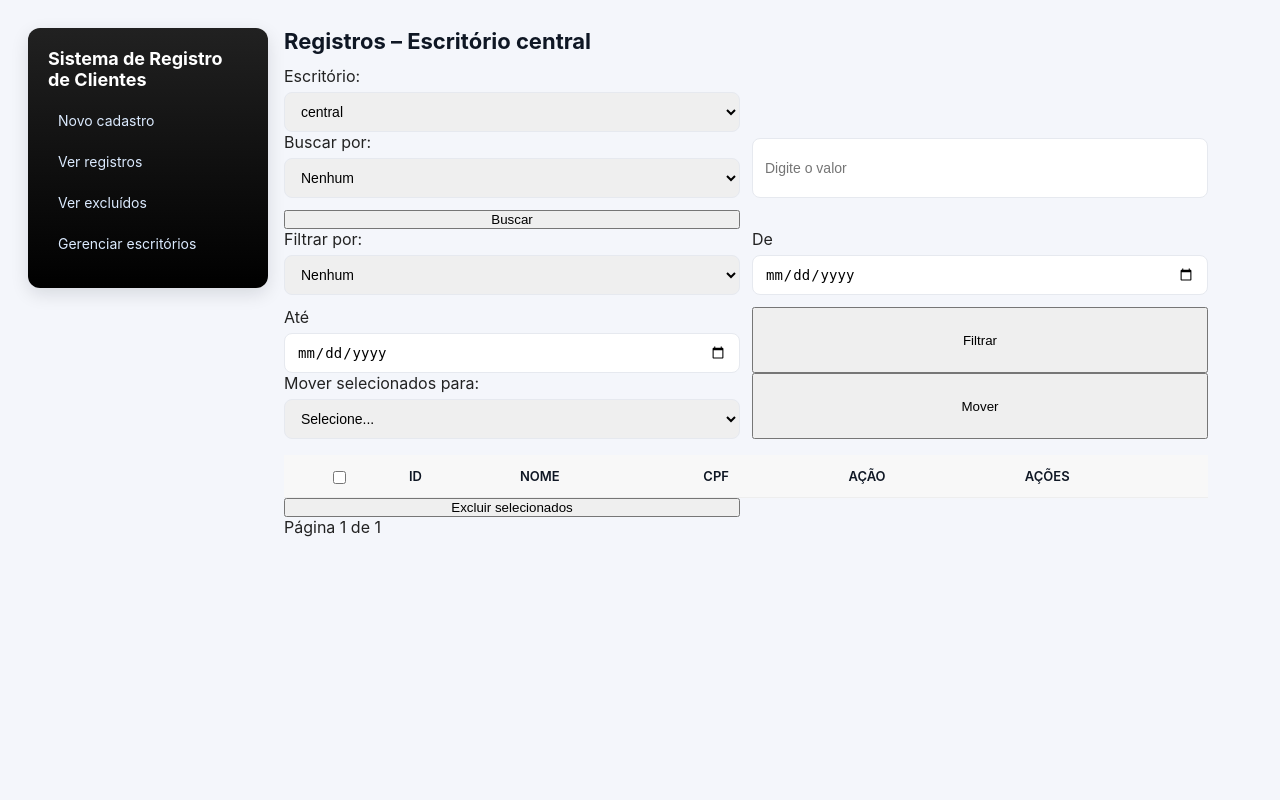
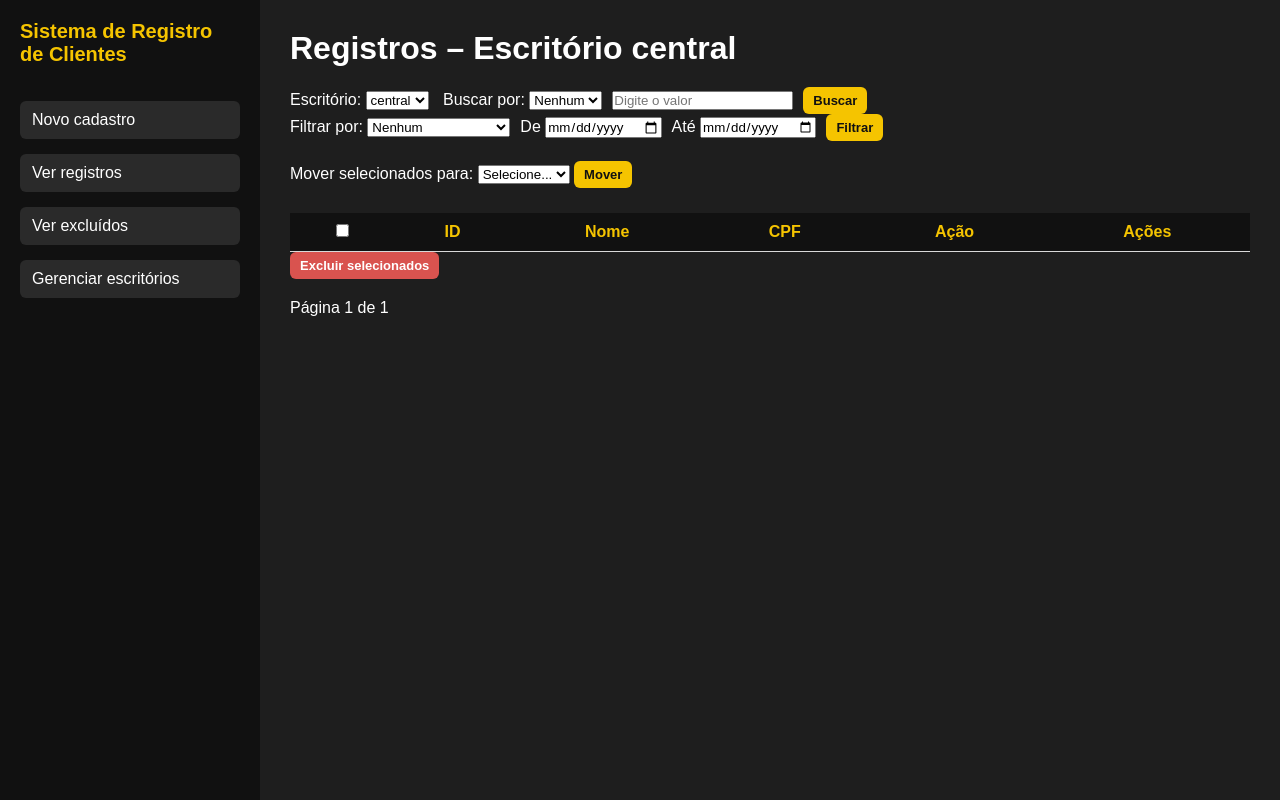
Before and after one commit to bponedev/REGISTRO-DE-CLIENTES, a Flask app: page /table in a window 1280 px wide. Run offline with Flask 3, Linux system fonts and the light colour scheme; data that the repository does not hold is empty.

Commit message:
Update style.css

```diff
--- a/static/style.css
+++ b/static/style.css
@@ -1,99 +1,242 @@
-/* style.css - layout moderno com tema Dourado/Preto */
-*{box-sizing:border-box;margin:0;padding:0}
-html,body{height:100%;font-family:Inter,Arial,sans-serif;background:#f4f6fb;color:#222}
-
-/* NOVAS VARIÁVEIS DE TEMA: DOURADO/PRETO */
-:root{
-  --accent:#D4AF37;       /* Dourado (Cor Principal) */
-  --muted:#757575;        /* Cinza (Texto Secundário) */
-  --bg-card:#fff;
-  --radius:12px;
-  --gap:16px;
-  --bg-sidebar:#000000;
-  --color-sidebar-link:#dbeafe;
+/* ===============================
+   PALETA PRINCIPAL DO SISTEMA
+   =============================== */
+:root {
+  --black: #111;
+  --dark-gray: #1e1e1e;
+  --gray: #2a2a2a;
+  --light-gray: #d9d9d9;
+  --yellow: #f5c400;
+  --yellow-hover: #d9ab00;
+  --white: #fff;
 }
 
-.container{display:flex;min-height:100vh;gap:var(--gap);padding:28px;align-items:flex-start}
-.sidebar{
-  width:240px;
-  /* NOVO GRADIENTE: PRETO ESCURO */
-  background:linear-gradient(180deg,#212121 0%,#000000 100%);
-  color:#fff;
-  padding:20px;
-  border-radius:var(--radius);
-  box-shadow:0 6px 18px rgba(12,18,28,0.12);
-  position:sticky;
-  top:20px;
-  height:fit-content
+/* ===============================
+   RESET BÁSICO
+   =============================== */
+* {
+  margin: 0;
+  padding: 0;
+  box-sizing: border-box;
+  font-family: Arial, sans-serif;
 }
-.brand{font-weight:700;margin-bottom:14px;display:block;font-size:18px}
-.sidebar a{
-    color:var(--color-sidebar-link);
-    display:block;
-    padding:8px 10px;
-    margin:8px 0;
-    text-decoration:none;
-    border-radius:8px;
-    transition:background .15s ease,transform .06s ease;
-    font-size:14px
+
+body {
+  background: var(--dark-gray);
+  color: var(--white);
 }
-.sidebar a:hover{
-    background:rgba(255,255,255,0.04);
-    transform:translateX(4px)
+
+/* ===============================
+   LAYOUT GERAL
+   =============================== */
+.container {
+  display: flex;
+  min-height: 100vh;
 }
-.main{flex:1;max-width:calc(100% - 300px)}
-.card{background:var(--bg-card);padding:18px;border-radius:12px;box-shadow:0 6px 20px rgba(26,32,44,0.06);margin-bottom:16px}
-h1{font-size:22px;margin-bottom:12px;color:#0f1724}
-form{display:grid;grid-template-columns:1fr 1fr;gap:12px}
-form.restore-form { display: block; }
-label.field{display:flex;flex-direction:column;font-size:13px;color:#0f1724}
-input,select,textarea{margin-top:6px;padding:10px 12px;border-radius:8px;border:1px solid #e6e9ef;font-size:14px;width:100%;outline:none}
-textarea{min-height:92px;resize:vertical}
-input:focus,select:focus,textarea:focus{box-shadow:0 0 0 4px rgba(212,175,55,0.2);border-color:var(--accent)}
 
-.btn{
-    background:var(--accent);
-    color:#fff;
-    padding:10px 14px;
-    border:none;
-    border-radius:10px;
-    cursor:pointer;
-    font-weight:600;
-    font-size:14px;
-    transition:opacity .15s ease,transform .06s ease;
-    display:inline-flex;
-    align-items:center;
-    justify-content:center;
-    gap:6px
+/* ===============================
+   SIDEBAR
+   =============================== */
+.sidebar {
+  width: 260px;
+  background: var(--black);
+  padding: 20px;
+  display: flex;
+  flex-direction: column;
+  gap: 15px;
 }
-.btn:hover{opacity:.85}
-.btn.ghost{
-    background:transparent;
-    color:var(--accent);
-    border:1px solid var(--accent);
-    padding:9px 13px;
+
+.sidebar .brand {
+  font-size: 20px;
+  font-weight: bold;
+  color: var(--yellow);
+  margin-bottom: 20px;
+  display: block;
 }
-.btn.ghost:hover{
-    background:var(--accent);
-    color:#fff;
+
+.sidebar a {
+  color: var(--white);
+  text-decoration: none;
+  padding: 10px 12px;
+  border-radius: 6px;
+  background: var(--gray);
+  transition: 0.2s;
 }
-.row{display:flex;align-items:center;gap:12px}
-.table-wrap{overflow-x:auto}
-table{width:100%;border-collapse:collapse;margin-top:16px}
-th,td{padding:10px 14px;text-align:left;border-bottom:1px solid #eee;font-size:13px;color:#212121}
-th{background:#f8f8f8;font-weight:600;color:#0f1724;text-transform:uppercase}
-.office-select {
-    margin-bottom: 12px;
-    padding: 8px 12px;
-    border-radius: 8px;
-    border: 1px solid #ccc;
+
+.sidebar a:hover {
+  background: var(--yellow);
+  color: var(--black);
 }
-.office-links a {
-    text-decoration: none;
-    color: var(--accent);
-    font-size: 14px;
-    margin-right: 15px;
+
+/* ===============================
+   ÁREA PRINCIPAL
+   =============================== */
+.main {
+  flex: 1;
+  padding: 30px;
 }
-.office-links a:hover {
-    text-decoration: underline;
+
+/* ===============================
+   CARDS
+   =============================== */
+.card {
+  background: var(--gray);
+  padding: 25px;
+  border-radius: 10px;
+  box-shadow: 0 0 10px #0004;
 }
+
+h1 {
+  margin-bottom: 20px;
+}
+
+/* ===============================
+   FORMULÁRIOS
+   =============================== */
+.field {
+  display: block;
+  margin-bottom: 15px;
+}
+
+.field input,
+.field select,
+.field textarea {
+  width: 100%;
+  padding: 10px;
+  border-radius: 6px;
+  margin-top: 5px;
+  border: none;
+  background: var(--light-gray);
+  color: var(--black);
+}
+
+.btn {
+  background: var(--yellow);
+  color: var(--black);
+  padding: 14px 18px;
+  border: none;
+  border-radius: 6px;
+  cursor: pointer;
+  font-weight: bold;
+  transition: 0.2s;
+}
+
+.btn:hover {
+  background: var(--yellow-hover);
+}
+
+/* Botões menores */
+.btn-small {
+  background: var(--yellow);
+  color: var(--black);
+  padding: 6px 10px;
+  border: none;
+  border-radius: 6px;
+  cursor: pointer;
+  font-weight: bold;
+  transition: 0.2s;
+  font-size: 13px;
+}
+
+.btn-small:hover {
+  background: var(--yellow-hover);
+}
+
+.btn-small.danger {
+  background: #d9534f;
+  color: white;
+}
+
+.btn-small.danger:hover {
+  background: #b64642;
+}
+
+.danger {
+  background: #d9534f !important;
+  color: white !important;
+}
+
+.danger:hover {
+  background: #b64642 !important;
+}
+
+/* ===============================
+   TABELAS
+   =============================== */
+table {
+  width: 100%;
+  border-collapse: collapse;
+  margin-top: 25px;
+}
+
+table th,
+table td {
+  padding: 10px 12px;
+  border-bottom: 1px solid var(--light-gray);
+}
+
+table th {
+  background: var(--black);
+  color: var(--yellow);
+}
+
+table tr:hover {
+  background: #ffffff0d;
+}
+
+/* ===============================
+   FLASH MESSAGES
+   =============================== */
+.flash-container {
+  margin-bottom: 15px;
+}
+
+.flash {
+  padding: 12px;
+  margin-bottom: 10px;
+  border-radius: 5px;
+}
+
+.flash.success {
+  background: #4caf50;
+  color: white;
+}
+
+.flash.error {
+  background: #d9534f;
+  color: white;
+}
+
+/* ===============================
+   PAGINAÇÃO
+   =============================== */
+.pagination {
+  margin-top: 20px;
+  display: flex;
+  gap: 15px;
+  align-items: center;
+}
+
+.pagination a {
+  color: var(--yellow);
+  font-weight: bold;
+  text-decoration: none;
+}
+
+.pagination a:hover {
+  text-decoration: underline;
+}
+
+/* ===============================
+   FORMS INLINE
+   =============================== */
+.inline-form {
+  display: inline-flex;
+  align-items: center;
+  gap: 10px;
+  margin-right: 10px;
+}
+
+.filters {
+  margin-bottom: 20px;
+}
```
